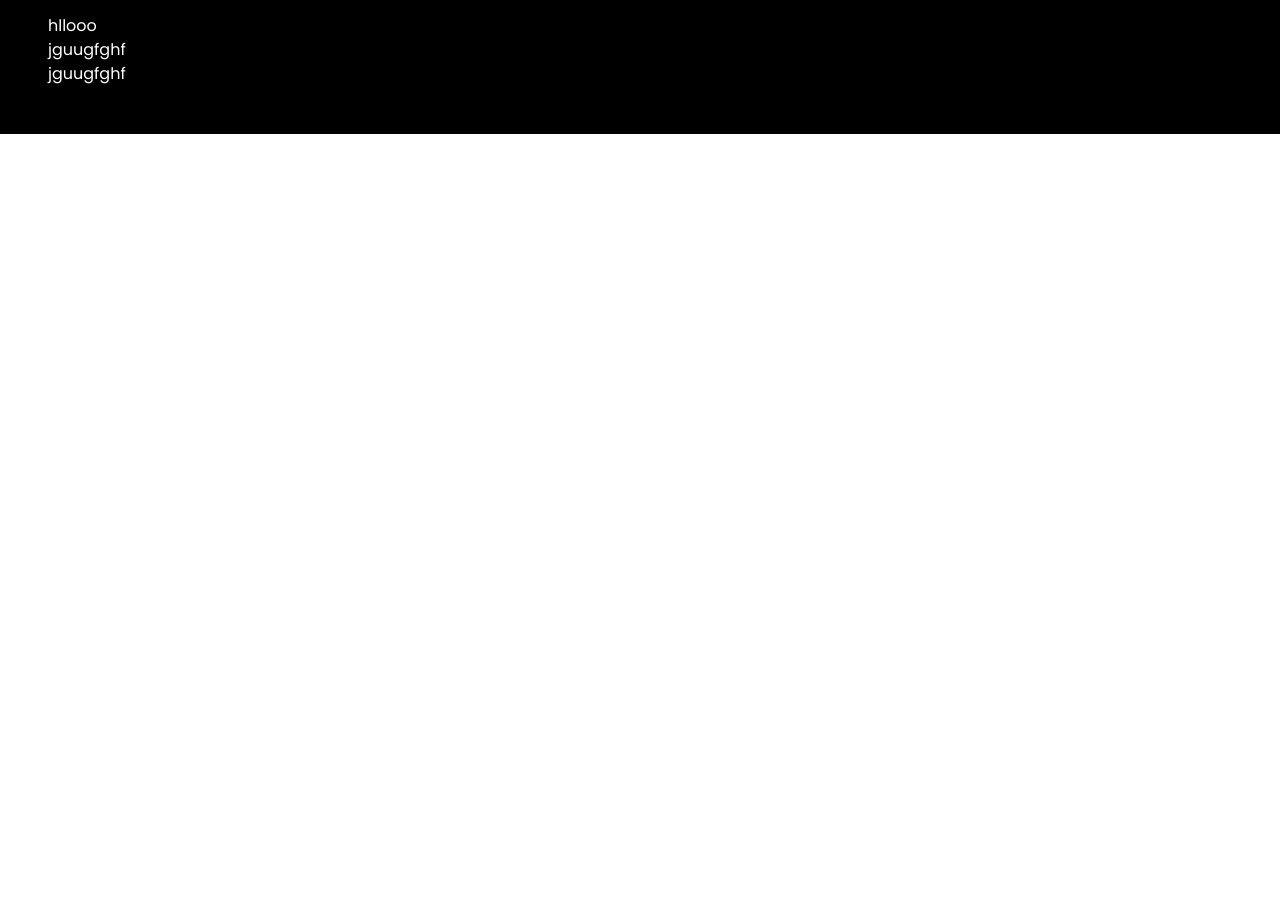
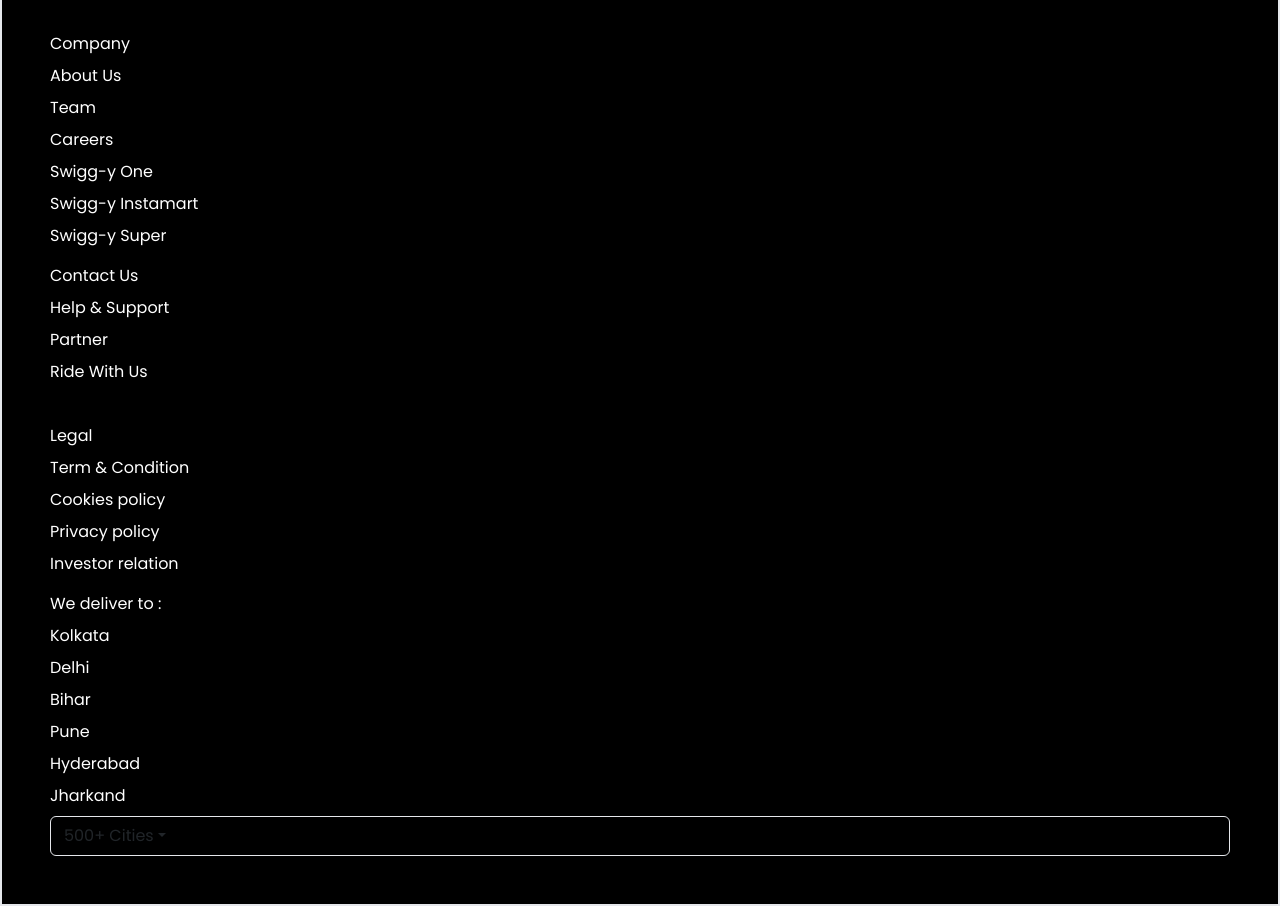
Before and after one commit to Avishek255874/Swiggy-Clone, a React (Vite) app: page / in a window 1280 px wide. Shown: the part 1986-2892 px from the top of the page. Before the commit the page ends 2120 px from the top, so only its background shows below. Built offline with nearby package versions, Linux system fonts and the light colour scheme; no server answers.

Commit message:
first commit

```diff
--- /dev/null
+++ b/src/Components/Footer/Company.jsx
@@ -0,0 +1,18 @@
+import React from "react";
+
+const Company = () => {
+  return (
+    <div className=" text-slate-400 font-semibold ">
+      <p className="font-bold pt-3 text-white">Company</p>
+
+      <p className="pt-2">About Us</p>
+      <p className="pt-2">Team</p>
+      <p className="pt-2">Careers</p>
+      <p className="pt-2">Swigg-y One</p>
+      <p className="pt-2">Swigg-y Instamart</p>
+      <p className="pt-2">Swigg-y Super</p>
+    </div>
+  );
+};
+
+export default Company;
--- /dev/null
+++ b/src/Components/Footer/ContactUs.jsx
@@ -0,0 +1,23 @@
+import React from 'react'
+
+const ContactUs = () => {
+  return (
+                    <>
+                    <div className=" text-slate-400 font-semibold ">
+                    <p className="font-bold pt-3 text-white">Contact Us</p>
+                    <p className="pt-2">Help & Support</p>
+                    <p className="pt-2">Partner</p>
+                    <p className="pt-2">Ride With Us</p>
+                  </div><br/>
+                    <div className=" text-slate-400 font-semibold ">
+                    <p className="font-bold pt-3 text-white">Legal</p>
+                    <p className="pt-2"> Term & Condition</p>
+                    <p className="pt-2">Cookies policy</p>
+                    <p className="pt-2">Privacy policy</p>
+                    <p className="pt-2">Investor relation </p>
+                  </div>
+                  </>
+  )
+}
+
+export default ContactUs
--- a/src/Components/Footer/Information.jsx
+++ b/src/Components/Footer/Information.jsx
@@ -1,18 +1,21 @@
 import React from "react";
 import swigg from "../../assets/swigg.png";
+import Company from "./Company";
+import ContactUs from "./ContactUs";
+import State from "./State";
 
 const Information = () => {
   return (
-    <div className="  flex justify-center bg-black h-[400px] text-white p-5 ">
-      <div className="flex justify-between w-[1200px]">
+    <div className="  flex justify-center bg-black h-[400px] text-white p-5 border-red-600 border-2  ">
+      <div className="flex justify-between w-[1200px] ">
         <div className="p-3">
           <img src={swigg} alt="" className="w-[150px] h-[60px]" />
 
           <p className="text-slate-400 ps-3">©️2024 ASSASS Pvt.Ltd Group. </p>
         </div>
-        <div className="">hllooo</div>
-        <div className="">jguugfghf</div>
-        <div className="">jguugfghf</div>
+        <div className=""><Company/></div>
+        <div className=""><ContactUs/></div>
+        <div className=""><State/></div>
       </div>
     </div>
   );
--- a/src/Components/Footer/Social.jsx
+++ b/src/Components/Footer/Social.jsx
@@ -25,4 +25,4 @@
   );
 };
 
-export default Social;
+export default Social
--- /dev/null
+++ b/src/Components/Footer/State.jsx
@@ -0,0 +1,25 @@
+import React from "react";
+import Dropdown from 'react-bootstrap/Dropdown';
+import DropdownButton from 'react-bootstrap/DropdownButton';
+
+const State = () => {
+  return (
+    <div className=" text-slate-400 font-semibold ">
+      <p className="font-bold pt-3 text-white">We deliver to :</p>
+
+      <p className="pt-2">Kolkata</p>
+      <p className="pt-2">Delhi</p>
+      <p className="pt-2">Bihar</p>
+      <p className="pt-2">Pune</p>
+      <p className="pt-2">Hyderabad</p>
+      <p className="pt-2 pb-2">Jharkand</p>
+      <DropdownButton id="dropdown-basic-button" title="500+ Cities"  variant="null" className="border-1 rounded ">
+      <Dropdown.Item href="#/action-1">Assam</Dropdown.Item>
+      <Dropdown.Item href="#/action-2">Madhya pardesh</Dropdown.Item>
+      <Dropdown.Item href="#/action-3">Goa</Dropdown.Item>
+    </DropdownButton>
+    </div>
+  );
+};
+
+export default State;
```
